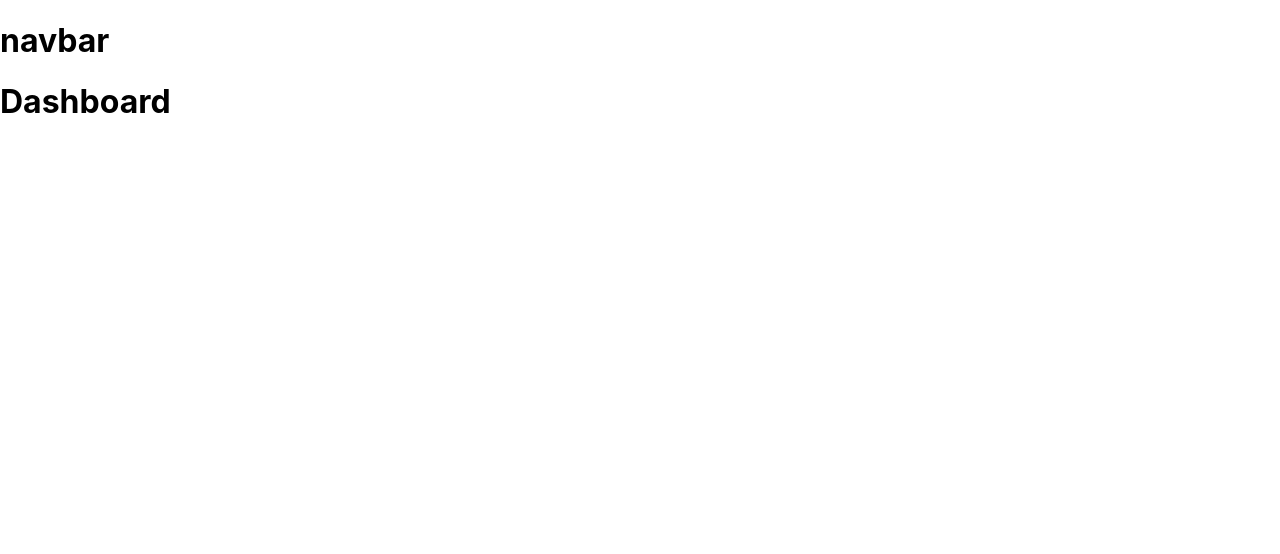
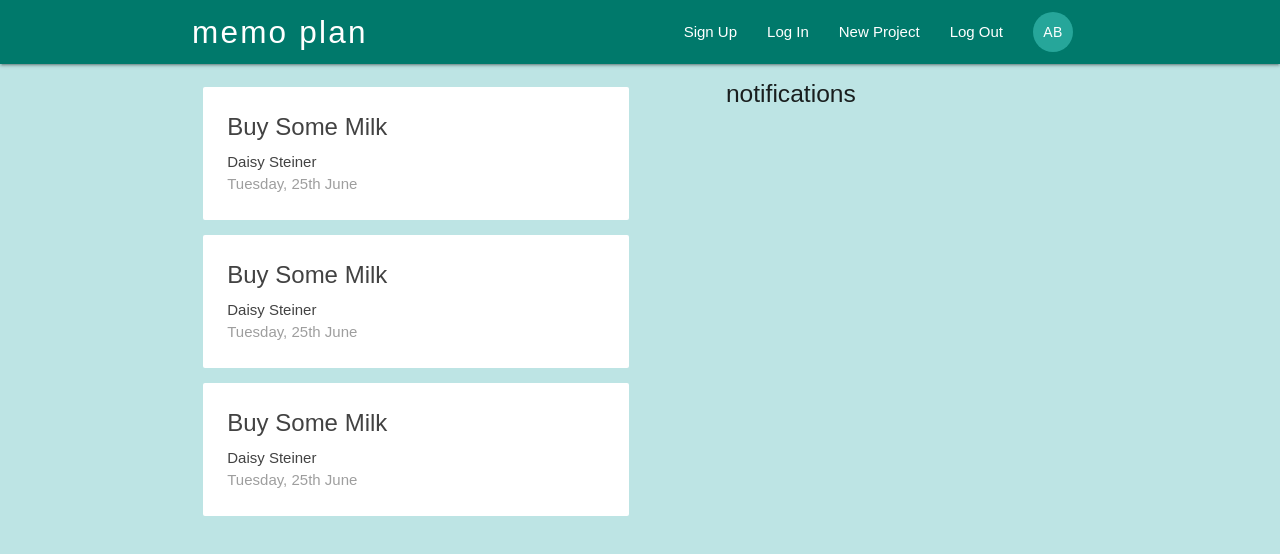
Before and after one commit to ariane-h/memoplan, a React (Create React App) app: page / in a window 1280 px wide. Shown: the top 554 px of the page. Built offline with nearby package versions, Linux system fonts and the light colour scheme.

Commit message:
created dashboard

```diff
--- a/public/index.html
+++ b/public/index.html
@@ -25,6 +25,16 @@
       Learn how to configure a non-root public URL by running `npm run build`.
     -->
 		<title>React App</title>
+		<!--Import Google Icon Font-->
+		<link
+			href="https://fonts.googleapis.com/icon?family=Material+Icons"
+			rel="stylesheet"
+		/>
+		<!--Import materialize.css-->
+		<link
+			rel="stylesheet"
+			href="https://cdnjs.cloudflare.com/ajax/libs/materialize/1.0.0/css/materialize.min.css"
+		/>
 	</head>
 	<body>
 		<noscript>You need to enable JavaScript to run this app.</noscript>
@@ -39,5 +49,8 @@
       To begin the development, run `npm start` or `yarn start`.
       To create a production bundle, use `npm run build` or `yarn build`.
     -->
+
+		<!-- Compiled and minified JavaScript -->
+		<script src="https://cdnjs.cloudflare.com/ajax/libs/materialize/1.0.0/js/materialize.min.js"></script>
 	</body>
 </html>
--- a/src/components/dashboard/Dashboard.js
+++ b/src/components/dashboard/Dashboard.js
@@ -1,10 +1,19 @@
 import React, { Component } from "react";
+import Notifications from "./Notifications";
+import ProjectList from "../projects/ProjectList";
 
 export class Dashboard extends Component {
 	render() {
 		return (
-			<div>
-				<h1>Dashboard</h1>
+			<div className="dashboard container">
+				<div className="row">
+					<div className="col s12 m6">
+						<ProjectList />
+					</div>
+					<div className="col s12 m5 offset-m1">
+						<Notifications />
+					</div>
+				</div>
 			</div>
 		);
 	}
--- a/src/components/dashboard/Notifications.js
+++ b/src/components/dashboard/Notifications.js
@@ -0,0 +1,11 @@
+import React from "react";
+
+const Notifications = () => {
+	return (
+		<div>
+			<h5>notifications</h5>
+		</div>
+	);
+};
+
+export default Notifications;
--- a/src/components/layout/NavBar.js
+++ b/src/components/layout/NavBar.js
@@ -1,10 +1,19 @@
 import React from "react";
+import { Link } from "react-router-dom";
+import SignedInLinks from "./SignedInLinks";
+import SignedOutLinks from "./SignedOutLinks";
 
 const NavBar = () => {
 	return (
-		<div>
-			<h1>navbar</h1>
-		</div>
+		<nav className="nav-wrapper teal darken-2">
+			<div className="container">
+				<Link to="/" className="brand-logo left">
+					memo plan
+				</Link>
+				<SignedInLinks />
+				<SignedOutLinks />
+			</div>
+		</nav>
 	);
 };
 
--- a/src/components/layout/SignedInLinks.js
+++ b/src/components/layout/SignedInLinks.js
@@ -0,0 +1,24 @@
+import React from "react";
+import { NavLink } from "react-router-dom";
+
+const SignedInLinks = () => {
+	return (
+		<div>
+			<ul className="className right">
+				<li>
+					<NavLink to="/create">New Project</NavLink>
+				</li>
+				<li>
+					<a href="/">Log Out</a>
+				</li>
+				<li>
+					<NavLink to="/" className="btn btn-floating teal-lighten-2 z-depth-0">
+						AB
+					</NavLink>
+				</li>
+			</ul>
+		</div>
+	);
+};
+
+export default SignedInLinks;
--- a/src/components/layout/SignedOutLinks.js
+++ b/src/components/layout/SignedOutLinks.js
@@ -0,0 +1,19 @@
+import React from "react";
+import { NavLink } from "react-router-dom";
+
+const SignedOutLinks = () => {
+	return (
+		<div>
+			<ul className="right">
+				<li>
+					<NavLink to="/signup">Sign Up</NavLink>
+				</li>
+				<li>
+					<NavLink to="/signin">Log In</NavLink>
+				</li>
+			</ul>
+		</div>
+	);
+};
+
+export default SignedOutLinks;
--- a/src/components/projects/ProjectDetails.js
+++ b/src/components/projects/ProjectDetails.js
@@ -2,8 +2,17 @@ import React from "react";
 
 const ProjectDetails = () => {
 	return (
-		<div>
-			<h1>project details</h1>
+		<div className="container section project-details">
+			<div className="card z-depth-0">
+				<div className="card-content">
+					<span className="card-title">Buy some milk</span>
+					<p>go shopping for some milk</p>
+				</div>
+				<div className="card-action grey lighten-4 grey-text">
+					<div>posted by Tim Bisley</div>
+					<div>10th june 2020</div>
+				</div>
+			</div>
 		</div>
 	);
 };
--- a/src/components/projects/ProjectList.js
+++ b/src/components/projects/ProjectList.js
@@ -0,0 +1,14 @@
+import React from "react";
+import ProjectSummary from "../projects/ProjectSummary";
+
+const ProjectList = () => {
+	return (
+		<div className="project-list section">
+			<ProjectSummary />
+			<ProjectSummary />
+			<ProjectSummary />
+		</div>
+	);
+};
+
+export default ProjectList;
--- a/src/components/projects/ProjectSummary.js
+++ b/src/components/projects/ProjectSummary.js
@@ -0,0 +1,15 @@
+import React from "react";
+
+const ProjectSummary = () => {
+	return (
+		<div className="card z-depth-0   project-summary">
+			<div className="card-content grey-text text-darken-3">
+				<span className="card-title">Buy Some Milk</span>
+				<p> Daisy Steiner </p>
+				<p className="grey-text"> Tuesday, 25th June</p>
+			</div>
+		</div>
+	);
+};
+
+export default ProjectSummary;
--- a/src/index.css
+++ b/src/index.css
@@ -1,13 +1,27 @@
-body {
-  margin: 0;
-  font-family: -apple-system, BlinkMacSystemFont, 'Segoe UI', 'Roboto', 'Oxygen',
-    'Ubuntu', 'Cantarell', 'Fira Sans', 'Droid Sans', 'Helvetica Neue',
-    sans-serif;
-  -webkit-font-smoothing: antialiased;
-  -moz-osx-font-smoothing: grayscale;
+html {
+	min-height: 100%;
 }
 
-code {
-  font-family: source-code-pro, Menlo, Monaco, Consolas, 'Courier New',
-    monospace;
+body {
+	margin: 0;
+	padding: 0;
+	font-family: sans-serif;
+	background-size: 100%;
+	background-position: bottom;
+	background-color: #bde4e4;
+	min-height: 100%;
 }
+
+form {
+	padding: 20px;
+	margin-top: 60px;
+}
+
+form button,
+form h5 {
+	margin: 20px 0;
+}
+
+.brand-logo {
+	letter-spacing: 0.07em;
+}
```
Lines whose indentation alone changed are shown as unchanged.
